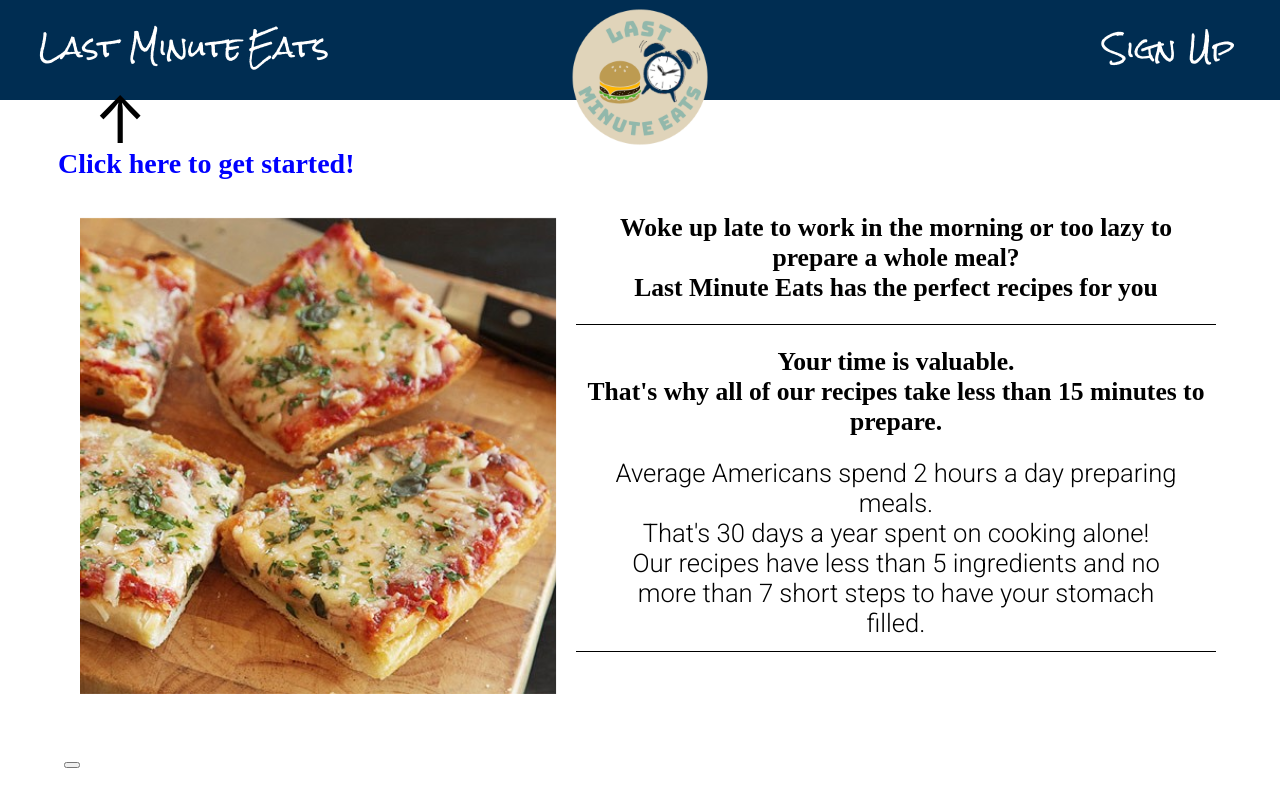
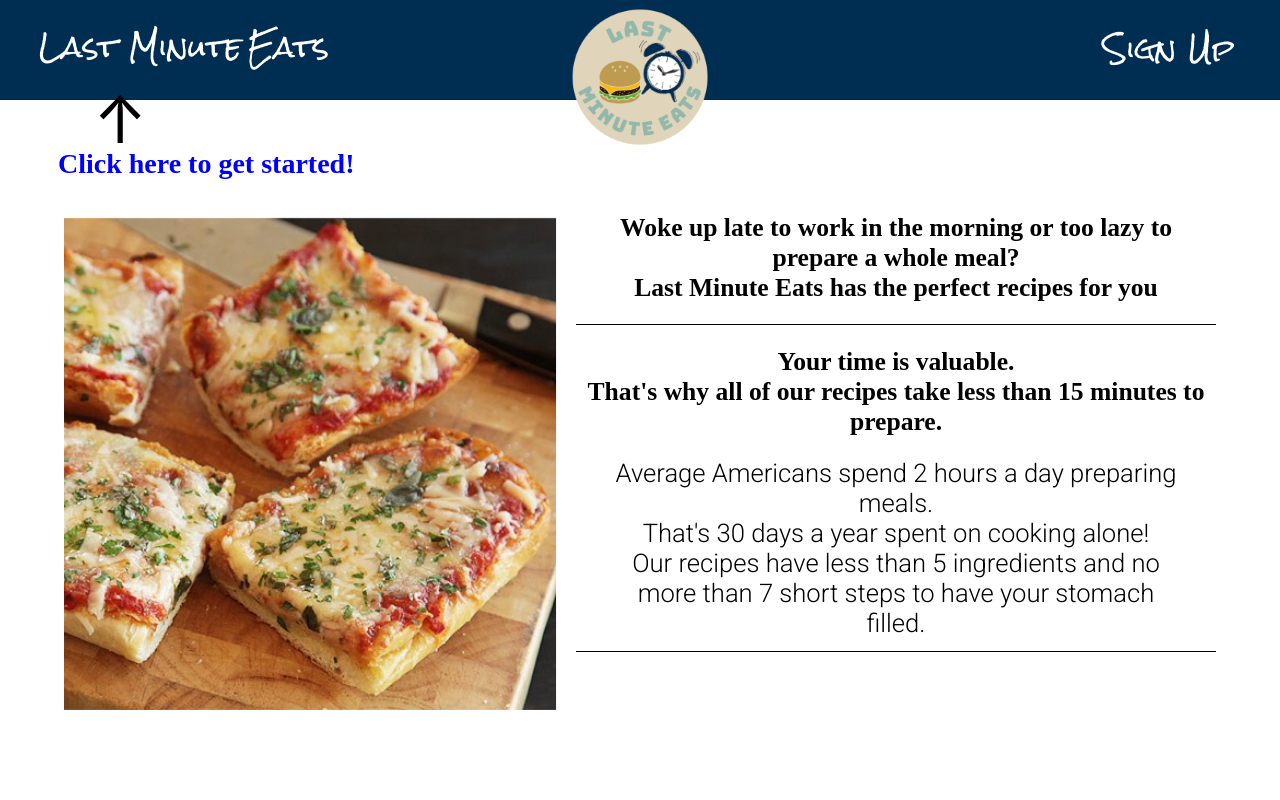
Before and after one commit to ddlanf/Last-minutes-eats-client, a React (Create React App) app: page / in a window 1280 px wide. Shown: the top 800 px of the page. Built offline with nearby package versions, Linux system fonts and the light colour scheme.

Commit message:
unneccesary button deleted

```diff
--- a/src/components/LandingPage/LandingPage.js
+++ b/src/components/LandingPage/LandingPage.js
@@ -32,7 +32,6 @@
         return (
                 <div className="landing-page">
                     <div className="lading-page-top-sections">
-                        <button onClick={()=>{}}>{this.props.count}</button>
                         <section className="landing-page-hero">
                             <img
                                 src={Pizza}
```
Also changed, not shown: 1 other file (tests, documents, lock files or other folders).
